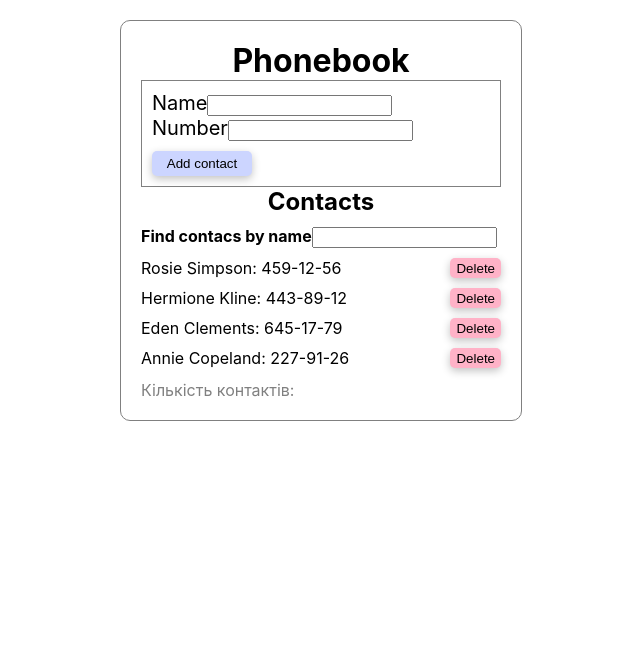
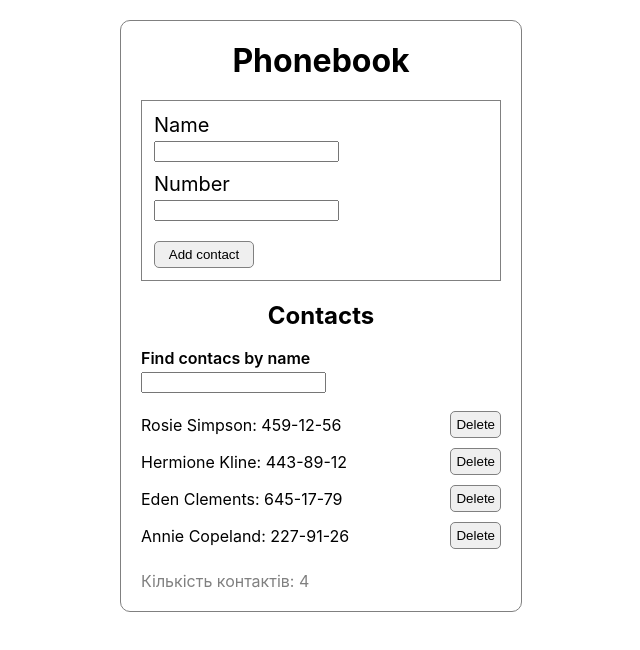
Before and after one commit to Larysa86/goit-react-hw-02-phonebook, a React (Create React App) app: page / in a window 1280 px wide. Shown: the top 650 px of the page, without its empty margins (319-959 px from the left). Built offline with nearby package versions, Linux system fonts and the light colour scheme.

Commit message:
add changes

```diff
--- a/src/components/App.jsx
+++ b/src/components/App.jsx
@@ -74,7 +74,7 @@ export class App extends Component {
         <ContactList
           onDeleteContact={deleteContact}
           contacts={visibleContacts}
-          totalContscts={totalContacts}
+          totalContacts={totalContacts}
         />
       </div>
     );
--- a/src/components/ContactForm/ContactForm.jsx
+++ b/src/components/ContactForm/ContactForm.jsx
@@ -36,7 +36,7 @@ export class ContactForm extends Component {
       <form className={css.contactForm} onSubmit={this.handleSubmit}>
         <label className={css.label} htmlFor={this.nameInputId}>
           Name
-          <input
+          <input className={css.inputForm}
             value={this.state.name}
             onChange={this.handleNameChange}
             type="text"
@@ -49,7 +49,7 @@ export class ContactForm extends Component {
         </label>
         <label className={css.label} htmlFor={this.numberInputId}>
           Number
-          <input
+          <input className={css.inputForm}
             value={this.state.number}
             onChange={this.handleNameChange}
             type="tel"
--- a/src/components/ContactForm/ContactForm.module.css
+++ b/src/components/ContactForm/ContactForm.module.css
@@ -1,33 +1,34 @@
 .contactForm {
     display: flex;
     flex-direction: column;
-    padding: 10px;
+    padding: 12px;
     border: 1px solid gray;
+    margin: 20px 0;
+
 
 }
 
 .label {
     display: block;
     font-size: 20px;
+    margin-bottom: 10px;
 
-    /* &+& {
-        margin-top: 12px;
-    } */
+
 }
 
+.inputForm {
+display: block;
+    margin-top: 4px;
+}
 
 .contactButton {
     max-width: 100px;
     margin-top: 10px;
     padding: 5px;
     border-radius: 5px;
-        border: none;
+
     cursor: pointer;
-        background-color: #ccd5ff;
-        box-shadow: rgba(0, 0, 0, 0.24) 0 3px 8px;
+
+    border: 1px solid gray;
+
 }
-
-/* .contactButton:hover,
-:focus {
-    background-color: red;
-} */
--- a/src/components/ContactItem/ContactItem.module.css
+++ b/src/components/ContactItem/ContactItem.module.css
@@ -1,22 +1,16 @@
-.contactItem {display: flex;
+.contactItem {
     display: flex;
-        justify-content: space-between;
-        margin-bottom: 10px;
-    }
+        align-items: center;
+        background-color: #fff;
+        border-radius: 8px;
+}
 
 .contactBtn {
-    margin-left: 5px;
+    padding: 5px;
+        margin-left: 10px;
+        display: inline-block;
+        margin-left: auto;
         border-radius: 5px;
-        border: none;
         cursor: pointer;
-        background-color: #ffb2c7;
-        box-shadow: rgba(0, 0, 0, 0.24) 0 3px 8px;
+        border: 1px solid gray;
 }
-
-/* .contact {
-    box-shadow: rgba(0, 0, 0, 0.25) 0px 0.0625em 0.0625em, rgba(0, 0, 0, 0.25) 0px 0.125em 0.5em, rgba(255, 255, 255, 0.1) 0px 0px 0px 1px inset;
-} */
-/* .contactBtn:hover,
-:focus {
-    background-color: rosybrown;
-} */
--- a/src/components/ContactList/ContactList.module.css
+++ b/src/components/ContactList/ContactList.module.css
@@ -1,5 +1,8 @@
 .contactsList {
-    margin-top: 10px;
+    margin: 0 auto;
+        display: flex;
+        flex-direction: column;
+        gap: 10px;
 }
 
 
--- a/src/components/Filter/Filter.jsx
+++ b/src/components/Filter/Filter.jsx
@@ -4,15 +4,15 @@ import css from './Filter.module.css';
 
 export const Filter = ({ onChange, value }) => {
   return (
-    <h2 className={css.filterTitle} htmlFor="filter">
+    <label className={css.filterLabel} htmlFor="filter">
       Find contacs by name
-      <input
+      <input className={css.filterInput}
         type="text"
         name="filter"
         value={value}
         onChange={onChange}
       />
-    </h2>
+    </label>
   );
 };
 
--- a/src/components/Filter/Filter.module.css
+++ b/src/components/Filter/Filter.module.css
@@ -1,5 +1,11 @@
+.filterLabel {
+    display: block;
+        margin: 18px 0;
+        font-size: 16px;
+        font-weight: 600;
+}
 
-.filterTitle {
-    margin-top: 10px;
-        font-size: 16px;
+.filterInput {
+    display: block;
+        margin-top: 4px;
 }
```
Lines whose indentation alone changed are shown as unchanged.
